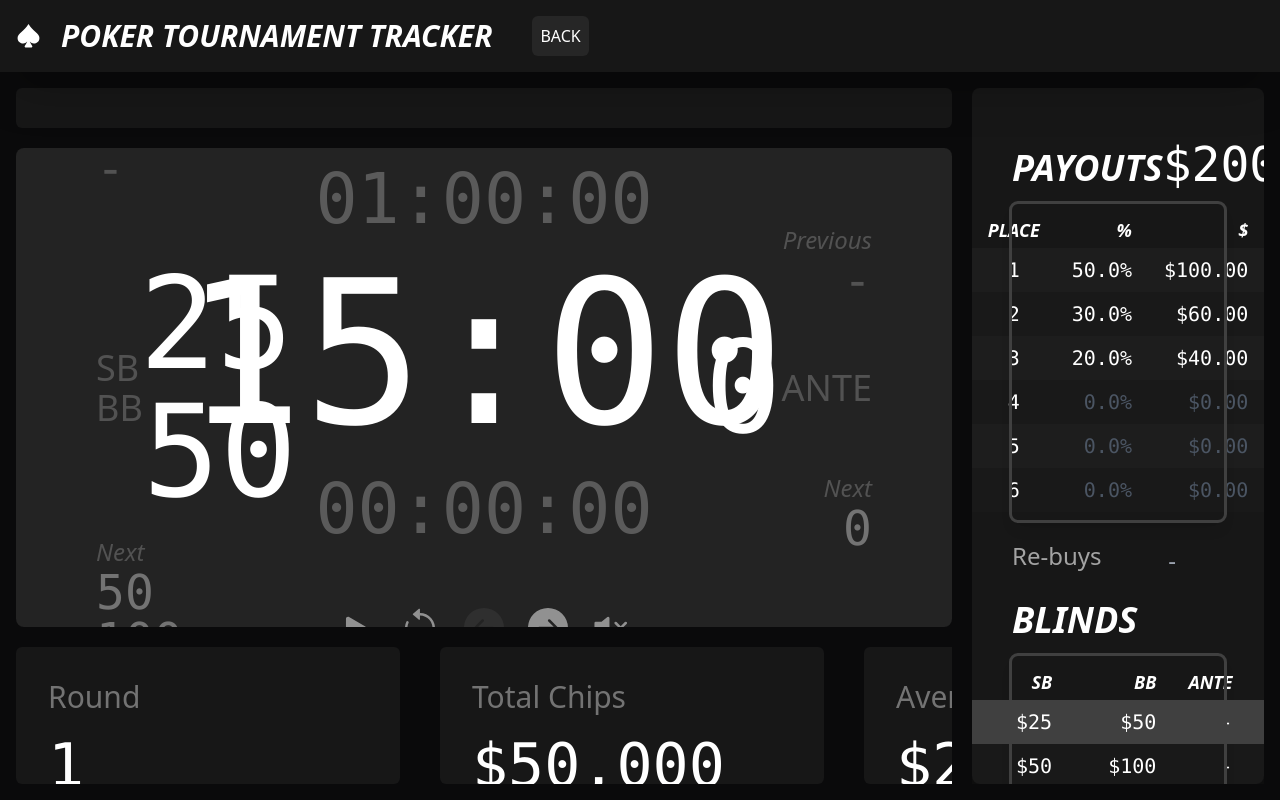
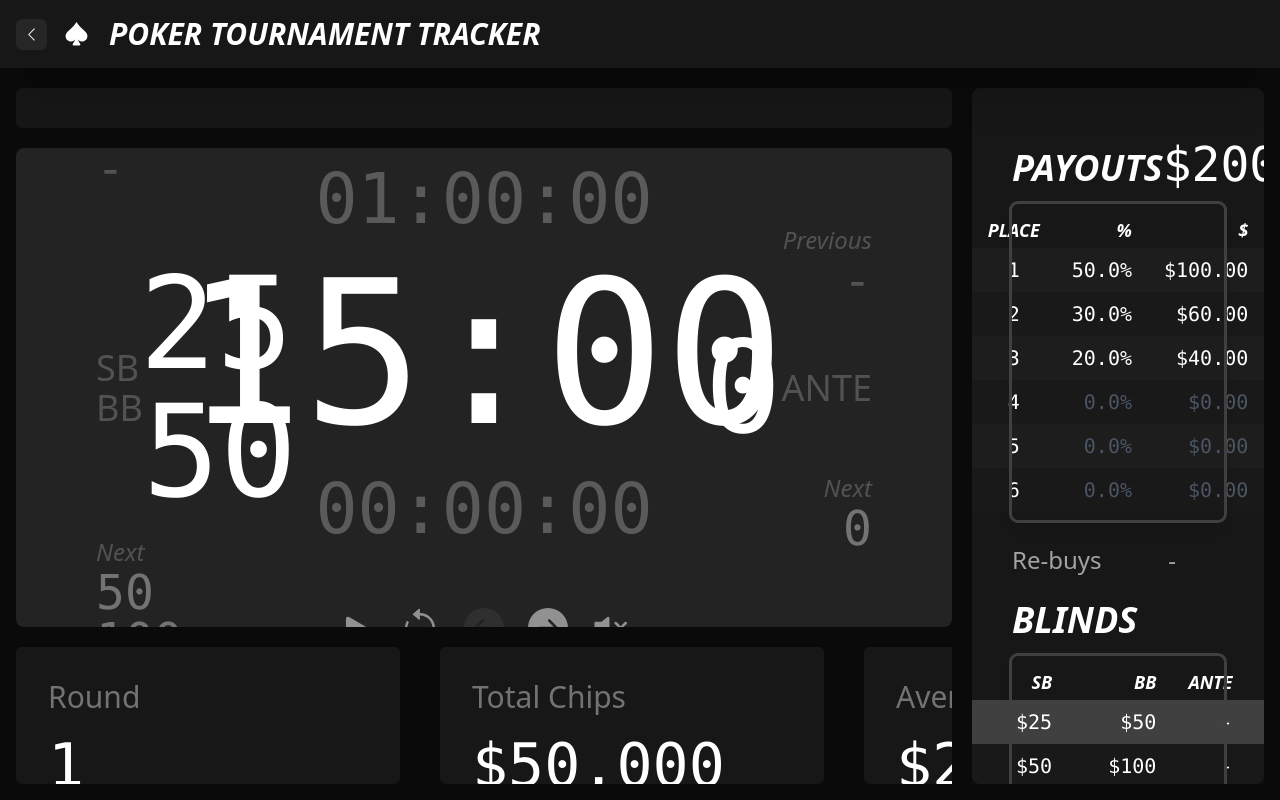
Before and after one commit to jnarcher/poke, a React (Vite) app: page / in a window 1280 px wide. Both pictures are taken after a click on the button "BEGIN TOURNAMENT". Built offline with nearby package versions, Linux system fonts and the light colour scheme.

Commit message:
misc: smoother navbar animation

```diff
--- a/src/components/IncrementInput.tsx
+++ b/src/components/IncrementInput.tsx
@@ -27,11 +27,15 @@ function IncrementInput({ label, onSubmit, step = 1, min, max }: Props) {
 
     return (
         <div
-            className="flex justify-between w-full"
+            className="flex justify-between items-center w-full"
             onMouseEnter={() => setHover(true)}
             onMouseLeave={() => setHover(false)}
         >
-            <span className="w-24 text-2xl text-neutral-400">{label}</span>
+            {label && (
+                <label htmlFor={label} className="w-24 text-2xl text-neutral-400 cursor-pointer">
+                    {label.split(" ")[0]}
+                </label>
+            )}
             <form
                 className="flex items-center"
                 onSubmit={(e) => {
@@ -49,6 +53,7 @@ function IncrementInput({ label, onSubmit, step = 1, min, max }: Props) {
                     <BsCaretRightFill />
                 </button>
                 <input
+                    id={label ? label.split(" ")[0] : undefined}
                     type="number"
                     placeholder="-"
                     value={value}
--- a/src/components/Navbar.tsx
+++ b/src/components/Navbar.tsx
@@ -1,22 +1,28 @@
-import { BsFillSuitSpadeFill } from "react-icons/bs";
+import { BsChevronLeft, BsFillSuitSpadeFill } from "react-icons/bs";
 import { useLocation, useNavigate } from "react-router-dom";
 
 function Navbar() {
     const navigate = useNavigate();
     const location = useLocation();
+
+    const notInRoot = location.pathname !== "/";
+
     return (
         <div className="z-50 fixed flex items-center bg-neutral-900 shadow-2xl mb-5 p-4 w-full">
-            <div className="mr-5">
+            {notInRoot && (
+                <button
+                    onClick={() => navigate(-1)}
+                    className="hover:brightness-125 absolute bg-neutral-800 p-2 rounded-md"
+                >
+                    <BsChevronLeft size={15} />
+                </button>
+            )}
+            <div className={`transition-all ${notInRoot ? "translate-x-10 ml-2" : "ml-0"}`}>
                 <BsFillSuitSpadeFill size={25} />
             </div>
-            <div className="font-bold text-3xl italic">
+            <div className={`transition-all ${notInRoot ? "translate-x-10" : ""} ml-5 font-bold text-3xl italic`}>
                 POKER TOURNAMENT TRACKER
             </div>
-            { location.pathname !== "/" &&
-                <button onClick={() => navigate(-1)} className="hover:brightness-125 bg-neutral-800 ml-10 p-2 rounded-md">
-                    BACK
-                </button>
-            }
         </div>
     );
 }
```
